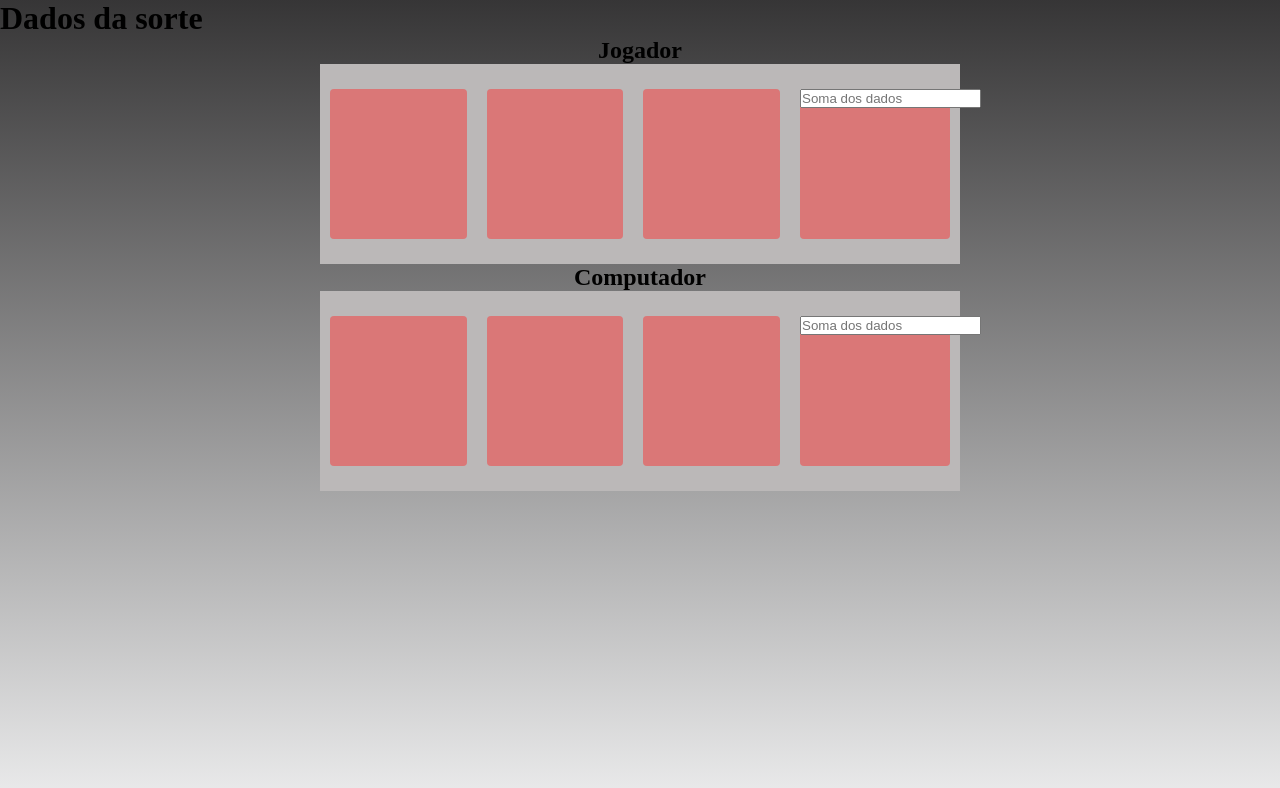
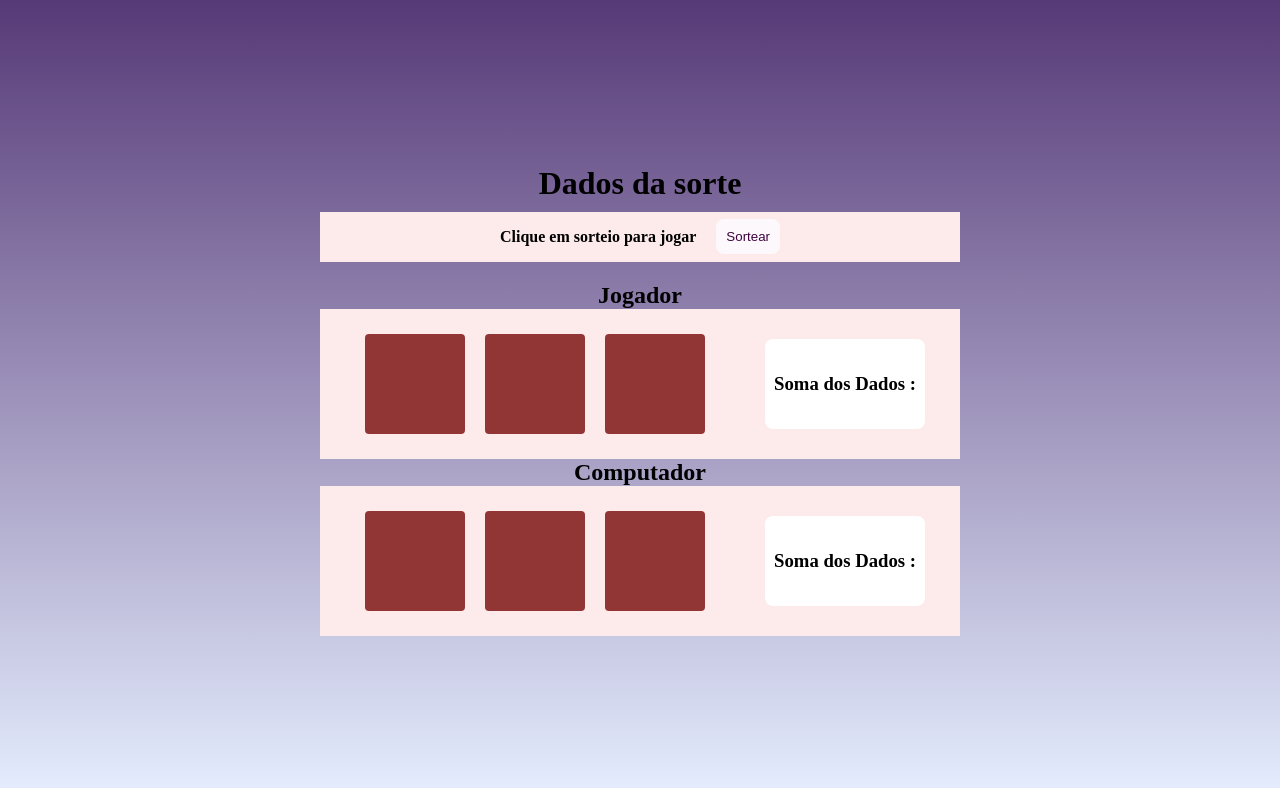
Before and after one commit to SageHako/JogodeDados, a plain HTML site: page index.html in a window 1280 px wide. Drawn offline with Linux system fonts and the light colour scheme.

Commit message:
sexto commit

```diff
--- a/css/style.css
+++ b/css/style.css
@@ -5,13 +5,18 @@
 }
 
 body{
-    background: linear-gradient(to top, rgba(56, 59, 65, 0.1), rgba(4,3,4, 0.8));
+    background: linear-gradient(to top, rgba(4, 88, 255, 0.1), rgba(44, 8, 85, 0.8));
     background-repeat: no-repeat;
     height: 100vh;
+    display: flex;
+    justify-content: center;
+    align-items: center;
+    flex-direction: column;
 }
 
 #titulo{
-
+    text-align: center;
+    font-weight: 600px;
 }
 main{
     display: flex;
@@ -20,19 +25,57 @@ main{
     flex-direction: column;
 }
 
+button{
+    padding: 10px;
+    margin-left: 20px;
+    color: rgb(63, 4, 63);
+    background-color: rgb(253, 248, 252);
+    border-radius: 8px;
+    border: none;
+    cursor: pointer;
+}
+
+button:hover{
+    color: rgb(253, 248, 252);
+    background-color: rgb(63, 4, 63);
+}
+
+.sorteio-field{
+    display: flex;
+    justify-content: center;
+    align-items: center;
+    background-color: rgb(253, 234, 234);
+    width: 50vw;
+    height: 50px;
+    margin-top: 10px;
+    margin-bottom: 20px;
+}
+
 .dados-field{
     display: flex;
     justify-content: center;
     align-items: center;
-    width: 50%;
-    height: 200px;
-    background-color: rgb(187, 184, 184);
+    width: 50vw;
+    height: 150px;
+    background-color: rgb(253, 234, 234);
 }
 
 .dados{
-    width: 150px;
-    height: 150px;
-    background-color: rgb(218, 119, 119);
+    width: 100px;
+    height: 100px;
+    background-color: rgb(146, 53, 53);
     margin: 10px;
     border-radius: 4px;
 }
+
+.dados-result{
+    display: flex;
+    justify-content: center;
+    align-items: center;
+    flex-direction: column;
+    background-color: white;
+    margin-left: 50px;
+    border-radius: 8px;
+    width: 25%;
+    height: 60%;
+}
--- a/index.html
+++ b/index.html
@@ -7,16 +7,20 @@
     <title>Document</title>
 </head>
 <body>
-    <h1>Dados da sorte</h1>
+    <h1 id="titulo">Dados da sorte</h1>
+    <div class="sorteio-field">
+        <h4>Clique em sorteio para  jogar</h4>
+        <button>Sortear</button>
+    </div>
     <main>
-        <h2 id="titulo">Jogador</h2>
+        <h2>Jogador</h2>
         <div class="dados-field">
             <div class="dados"></div>
             <div class="dados"></div>
             <div class="dados"></div>
-            <div class="dados">
-                <input type="text" placeholder="Soma dos dados" id="soma-jogador">
-                <p id="soma-vc"></p>
+            <div class="dados-result">
+                <h3>Soma dos Dados :</h3>
+                <h3 id="somaJogador"></h3>
             </div>
         </div>
 
@@ -25,13 +29,13 @@
             <div class="dados"></div>
             <div class="dados"></div>
             <div class="dados"></div>
-            <div class="dados">
-                <input type="text" placeholder="Soma dos dados" id="soma-computador">
-                <p id="soma-pc"></p>
+            <div class="dados-result">
+                <h3>Soma dos Dados :</h3>
+                <h3 id="somaIa"></h3>
             </div>
         </div>
     </main>
 
-    <script src="scripts.js"></script>
+    <script src="script/scripts.js"></script>
 </body>
 </html>
--- /dev/null
+++ b/script/scripts.js
@@ -0,0 +1,28 @@
+//jogo de dados, utilizando lista e biblioteca Math
+const jogadorDado = document.querySelector('#somaJogador')
+const iaDado = document.querySelector('#somaIa')
+const btSorteio = document.querySelector('button')
+
+btSorteio.addEventListener('click', roletarDados)
+
+function roletarDados(){
+    let jogadorSoma = 0
+    let IaSoma = 0
+    for(let i=0; i<3; i ++){
+        jogadorSoma += Math.floor(Math.random()*6) + 1
+        IaSoma += Math.floor(Math.random()*6) + 1
+    }
+    vencedor(jogadorSoma, IaSoma)
+}
+function vencedor(jogadorSoma, IaSoma){
+    if(jogadorSoma > IaSoma){
+        jogadorDado.textContent = `${jogadorSoma}`
+        iaDado.textContent = `${IaSoma}`
+    }else
+    if(jogadorSoma == IaSoma){
+        console.log(`Jogador soma: ${jogadorSoma} = ${IaSoma}/ Empate`)
+    }else{
+        jogadorDado.textContent = `${jogadorSoma}`
+        iaDado.textContent = `${IaSoma}`
+    }
+}
```
Also changed, not shown: imagen/cinco.png (added), imagen/dois.png (added), imagen/quatro.png (added), imagen/seis.png (added), imagen/tres.png (added), imagen/um.png (added).
